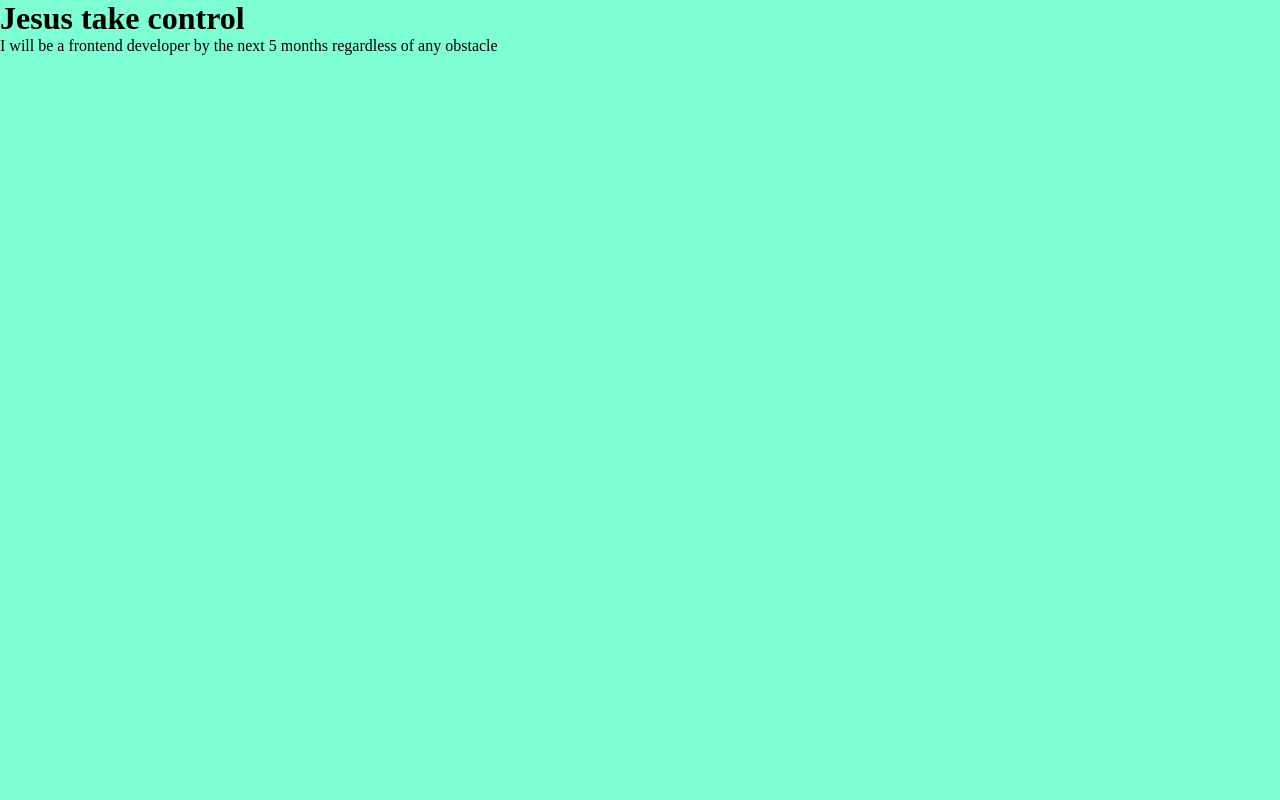
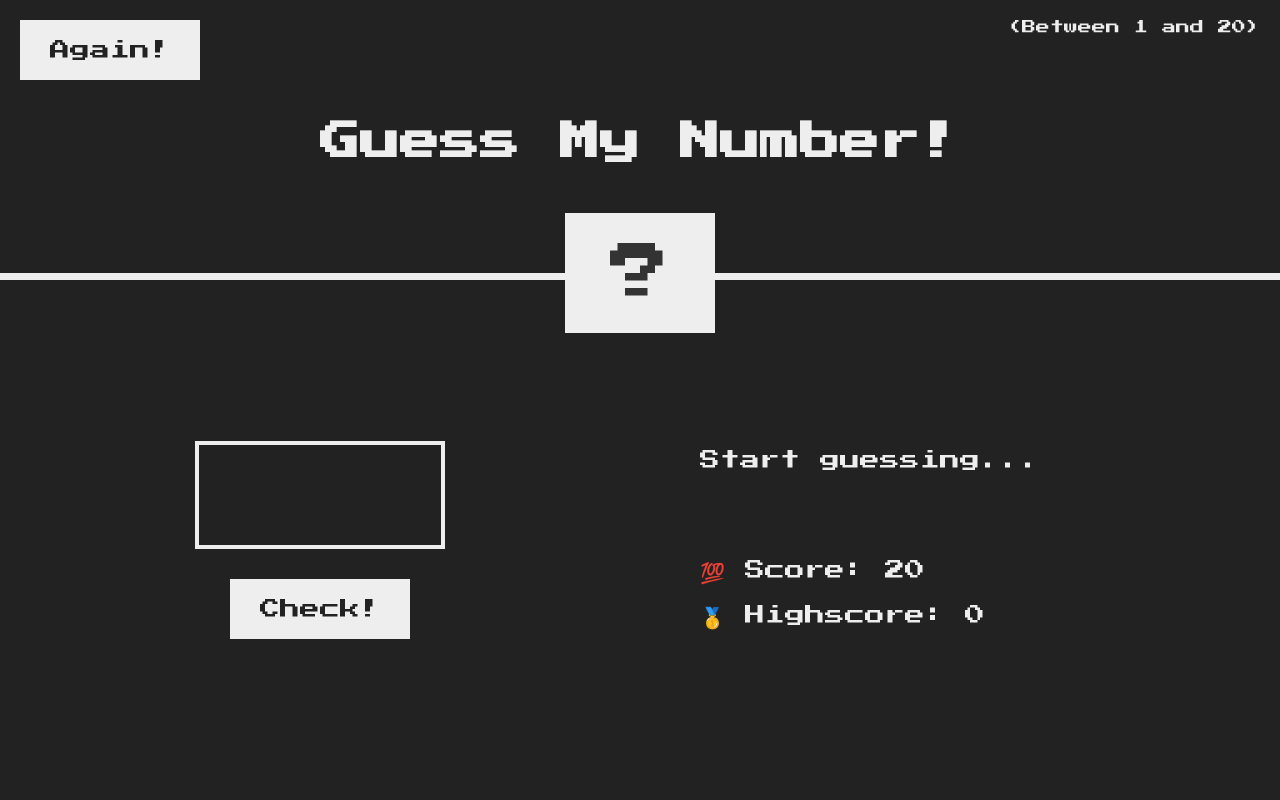
Before and after one commit to Dydex/javascript_lesson, a plain HTML site: page index.html in a window 1280 px wide. Drawn offline with Linux system fonts and the light colour scheme.

Commit message:
first commit

```diff
--- a/index.html
+++ b/index.html
@@ -3,17 +3,30 @@
   <head>
     <meta charset="UTF-8" />
     <meta name="viewport" content="width=device-width, initial-scale=1.0" />
-    <link href="style.css" rel="stylesheet" />
-    <title>Js Lessons</title>
+    <meta http-equiv="X-UA-Compatible" content="ie=edge" />
+    <link rel="stylesheet" href="style.css" />
+    <title>Guess My Number!</title>
   </head>
-
   <body>
-    <h1>Jesus take control</h1>
-    <p>
-      I will be a frontend developer by the next 5 months regardless of any
-      obstacle
-    </p>
-
+    <header>
+      <h1>Guess My Number!</h1>
+      <p class="between">(Between 1 and 20)</p>
+      <button class="btn again">Again!</button>
+      <div class="number">?</div>
+    </header>
+    <main>
+      <section class="left">
+        <input type="number" class="guess" />
+        <button class="btn check">Check!</button>
+      </section>
+      <section class="right">
+        <p class="message">Start guessing...</p>
+        <p class="label-score">💯 Score: <span class="score">20</span></p>
+        <p class="label-highscore">
+          🥇 Highscore: <span class="highscore">0</span>
+        </p>
+      </section>
+    </main>
     <script src="script.js"></script>
   </body>
 </html>
--- a/script.js
+++ b/script.js
@@ -162,15 +162,53 @@
 // console.log("");
 // console.log();
 
-const testData1 = [17, 21, 23, 7];
+// const testData1 = [17, 21, 23, 7];
 
-const printForecast = function (arr) {
-  let ans = "";
-  for (let i = 0; i < arr.length; i++) {
-    ans += `... ${arr[i]}'C in ${i + 1}day${i + 1 > 1 ? "s" : ""} `;
+// const printForecast = function (arr) {
+//   let ans = "";
+//   for (let i = 0; i < arr.length; i++) {
+//     ans += `... ${arr[i]}'C in ${i + 1}day${i + 1 > 1 ? "s" : ""} `;
+//   }
+//   return ans;
+// };
+
+// const result = printForecast(testData1);
+// console.log(result);
+
+// Guess Calculator
+const secretNumber = Math.floor(Math.random() * 20) + 1;
+
+document.querySelector(".check").addEventListener("click", function () {
+  const guess = Number(document.querySelector(".guess").value);
+  let score = Number(document.querySelector(".score").textContent);
+
+  if (!guess) {
+    document.querySelector(".message").textContent = "!No Number";
+  } else if (guess < secretNumber) {
+    document.querySelector(".message").textContent = "Too Low";
+    score--;
+    document.querySelector(".score").textContent = score;
+  } else if (guess > secretNumber) {
+    document.querySelector(".message").textContent = "Too High";
+    score--;
+    document.querySelector(".score").textContent = score;
+  } else if (guess === secretNumber) {
+    document.querySelector(".message").textContent = "!Correct Number";
+    score--;
+    document.querySelector(".score").textContent = score;
+    document.querySelector(".highscore").textContent = score;
+    document.querySelector(".number").textContent = secretNumber;
+    document.body.style.backgroundColor = "green";
+    document.querySelector(".number").style.width = "20rem";
   }
-  return ans;
-};
+});
 
-const result = printForecast(testData1);
-console.log(result);
+document.querySelector(".again").addEventListener("click", function () {
+  document.querySelector(".guess").value = "";
+  document.querySelector(".message").textContent = "Start guessing...";
+  document.querySelector(".score").textContent = 20;
+  document.querySelector(".highscore").textContent = 0;
+  document.body.style.backgroundColor = "#222";
+  document.querySelector(".number").textContent = "?";
+  document.querySelector(".number").style.width = "15rem";
+});
--- a/style.css
+++ b/style.css
@@ -1,9 +1,119 @@
+@import url("https://fonts.googleapis.com/css?family=Press+Start+2P&display=swap");
+
 * {
   margin: 0;
   padding: 0;
-  border: 0;
+  box-sizing: inherit;
+}
+
+html {
+  font-size: 62.5%;
+  box-sizing: border-box;
 }
 
 body {
-  background-color: aquamarine;
+  font-family: "Press Start 2P", sans-serif;
+  color: #eee;
+  background-color: #222;
+  /* background-color: #60b347; */
 }
+
+/* LAYOUT */
+header {
+  position: relative;
+  height: 35vh;
+  border-bottom: 7px solid #eee;
+}
+
+main {
+  height: 65vh;
+  color: #eee;
+  display: flex;
+  align-items: center;
+  justify-content: space-around;
+}
+
+.left {
+  width: 52rem;
+  display: flex;
+  flex-direction: column;
+  align-items: center;
+}
+
+.right {
+  width: 52rem;
+  font-size: 2rem;
+}
+
+/* ELEMENTS STYLE */
+h1 {
+  font-size: 4rem;
+  text-align: center;
+  position: absolute;
+  width: 100%;
+  top: 52%;
+  left: 50%;
+  transform: translate(-50%, -50%);
+}
+
+.number {
+  background: #eee;
+  color: #333;
+  font-size: 6rem;
+  width: 15rem;
+  padding: 3rem 0rem;
+  text-align: center;
+  position: absolute;
+  bottom: 0;
+  left: 50%;
+  transform: translate(-50%, 50%);
+}
+
+.between {
+  font-size: 1.4rem;
+  position: absolute;
+  top: 2rem;
+  right: 2rem;
+}
+
+.again {
+  position: absolute;
+  top: 2rem;
+  left: 2rem;
+}
+
+.guess {
+  background: none;
+  border: 4px solid #eee;
+  font-family: inherit;
+  color: inherit;
+  font-size: 5rem;
+  padding: 2.5rem;
+  width: 25rem;
+  text-align: center;
+  display: block;
+  margin-bottom: 3rem;
+}
+
+.btn {
+  border: none;
+  background-color: #eee;
+  color: #222;
+  font-size: 2rem;
+  font-family: inherit;
+  padding: 2rem 3rem;
+  cursor: pointer;
+}
+
+.btn:hover {
+  background-color: #ccc;
+}
+
+.message {
+  margin-bottom: 8rem;
+  height: 3rem;
+}
+
+.label-score {
+  margin-bottom: 2rem;
+}
```
